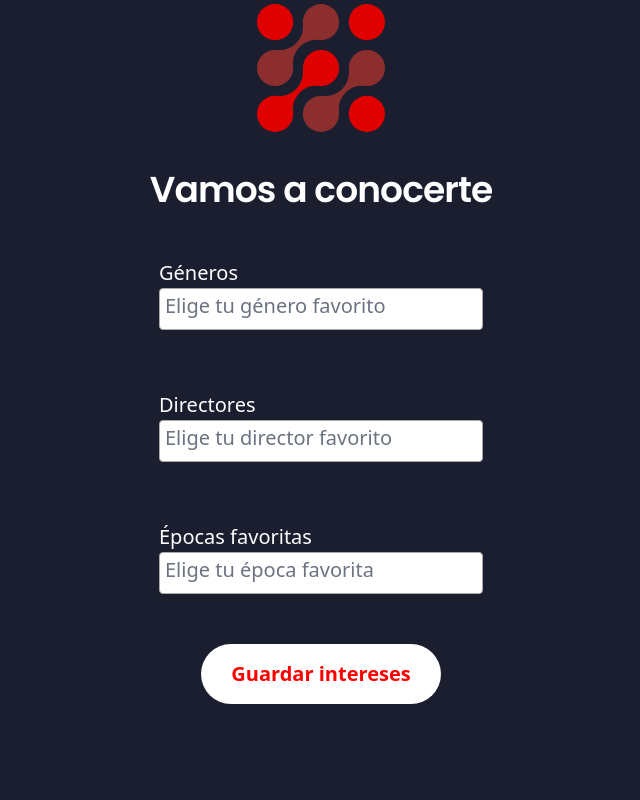
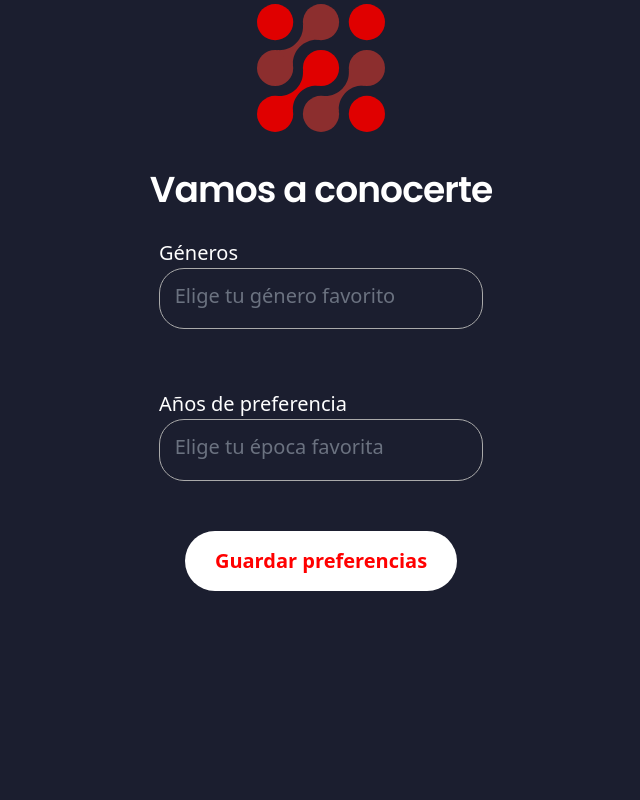
Before and after one commit to emmezita/RecomendIA, a Flask app: template app/templates/home.html in a window 1280 px wide; the page is wider, and only the part inside the window is pictured. Shown: the part 225-1025 px from the top of that part, without its empty margins (319-959 px from the left). After the commit the page ends 816 px from the top of that part, so only its background shows below. Run offline with Flask 3, Linux system fonts and the light colour scheme; the template is opened without the code that fills it: most values are stand-ins (such as "Sample title", 1, 10 or a date in 2020); style sheets or scripts are compiled from the project's sources; some libraries are stand-ins or nearby versions.

Commit message:
Nueva conexion con BD y primera parte de Preferencias.

```diff
--- a/app/app.py
+++ b/app/app.py
@@ -7,10 +7,10 @@ app.secret_key = os.urandom(24)
 
 # Conexión con la bd
 conn = psycopg2.connect(
-    dbname="bd_recomend",
-    user="postgres",
+    dbname="knoguera",
+    user="knoguera",
     password="123456",
-    host="localhost"
+    host="labs-dbservices01.ucab.edu.ve"
 )
 
 @app.route("/")
@@ -28,12 +28,15 @@ def login():
         password = request.form['password']
 
         cur = conn.cursor()
-        cur.execute("SELECT * FROM public.\"Usuario\" WHERE usuario_id = %s", (email,))
+        cur.execute("SELECT * FROM public.\"usuario\" WHERE usuario_email = %s", (email,))
         result = cur.fetchone()
 
         if result:
-            if result[1] == password:
-                name = result[2]
+            if result[3] == password:
+                name = result[1]
+                name = result[1]
+                usuario_id = result[0]
+                session['usuario_id'] = usuario_id  # Guardar el ID del usuario en la sesión
                 return redirect(url_for('home', name=name))
             else:
                 return jsonify({'error': 'Clave inválida.'}), 400
@@ -55,23 +58,50 @@ def register():
             return jsonify({'error': 'Las contraseñas no coinciden.'}), 400
 
         cur = conn.cursor()
-        cur.execute("SELECT COUNT(*) FROM public.\"Usuario\" WHERE usuario_id = %s", (email,))
+        cur.execute("SELECT COUNT(*) FROM public.\"usuario\" WHERE usuario_email = %s", (email,))
         result = cur.fetchone()[0]
 
         if result > 0:
             return jsonify({'error': 'El correo electrónico ya está registrado.'}), 400
         else:
-            cur.execute("INSERT INTO public.\"Usuario\" (usuario_id, usuario_password, usuario_name) VALUES (%s, %s, %s)", (email, password, fullname))
+            cur.execute("INSERT INTO public.\"usuario\" (usuario_nombre, usuario_email, usuario_password) VALUES (%s, %s, %s)", (fullname, email, password))
             conn.commit()
             cur.close()
             return jsonify({'success': 'Usuario registrado correctamente.'}), 200
 
     return render_template('register.html')
 
+@app.route('/home/<name>', methods=['GET', 'POST'])
+def home(name=None):
 
-@app.route('/home/<name>')
-def home(name=None):
+    usuario_id = session.get('usuario_id')
+    if usuario_id is None:
+        return "Error: No se pudo obtener el ID del usuario"
+
+    if request.method == 'POST':
+        generos = request.form.getlist('generos')
+        epocas = request.form.getlist('epocas')
+
+        try:
+            cur = conn.cursor()
+
+            for genero in generos:
+                for epoca in epocas:
+                    ano_inicio, ano_fin = epoca.split('-')
+                    cur.execute("INSERT INTO PreferenciasUsuario (usuario_id, genero, ano_inicio, ano_fin) VALUES (%s, %s, %s, %s)", (usuario_id, genero, ano_inicio, ano_fin))
+
+            conn.commit()
+
+            cur.close()
+            conn.close()
+
+            return "Preferencias guardadas correctamente"
+        except psycopg2.Error as e:
+            conn.rollback()
+            return f"Error al guardar las preferencias: {e}"
+
     return render_template('home.html', name=name)
+
 
 @app.route('/swipe')
 def swipe():
--- a/app/static/css/home.css
+++ b/app/static/css/home.css
@@ -13,13 +13,21 @@ body {
     font-size: 20px;
 }
 
+
 .select-container select {
     width: 100%;
     padding: 50px;
     font-size: 20px;
-    border-radius: 30px; /* Ajusta el radio de borde aquí */
-    background-color: #fff;
+    border-radius: 30px;
+    background-color: #1B1E2F;
+    border-color: #fff;
     cursor: pointer;
+}
+
+.select2-container--default .select2-selection--multiple {
+    background-color:  #1B1E2F;
+    border-radius: 25px;
+    padding: 3%;
 }
 
 .title {
--- a/app/templates/home.html
+++ b/app/templates/home.html
@@ -13,39 +13,49 @@
         <h1 style="color: white; font-size: 24px; font-family: poppins; padding: 35px;">¡Hola {{ name }}!</h1>
         <a href="{{ url_for('login') }}" style="color: red; float: right; font-size: 24px; font-family: poppins; padding: 35px; margin-left: 1400px;">Cerrar sesión</a>
     </div>
+
     <div class="flex min-h-full flex-col justify-center px-16 py-24 lg:px-8">
         <div class="sm:mx-auto sm:w-full sm:max-w-sm ">
             <img class="mx-auto h-32 w-auto logo-img" src="{{ url_for('static', filename='images/logo.svg') }}" alt="Your Company">
             <h1 class="mt-10 text-center text-2xl leading-9 tracking-tight text-white font-poppins font-semibold title">Vamos a conocerte</h1>
-            <form>
-              <div class="slc-container">
+            <form action="{{ url_for('home', name=name) }}" method="post">
                 <div class="select-container">
                     <label for="generos" class="text-white">Géneros</label>
-                    <select id="generos" name="generos" multiple>
-                        <option value="accion">Acción</option>
-                        <option value="comedia">Comedia</option>
-                        <option value="drama">Drama</option>
+                    <select id="generos" name="generos" multiple style="padding: 3% !important; border-radius: 25px">
+                        <option value="Action">Acción</option>
+                        <option value="Adventure">Aventura</option>
+                        <option value="Animation">Animación</option>
+                        <option value="Comedy">Comedia</option>
+                        <option value="Crime">Crimen</option>
+                        <option value="Documentary">Documental</option>
+                        <option value="Drama">Drama</option>
+                        <option value="Family">Familiar</option>
+                        <option value="Fantasy">Fantasía</option>
+                        <option value="History">Historia</option>
+                        <option value="Horror">Terror</option>
+                        <option value="Music">Música</option>
+                        <option value="Mystery">Misterio</option>
+                        <option value="Romance">Romance</option>
+                        <option value="Science Fiction">Ciencia Ficción</option>
+                        <option value="TV Movie">Película de TV</option>
+                        <option value="Thriller">Suspenso</option>
+                        <option value="War">Guerra</option>
+                        <option value="Western">Western</option>
                     </select>
                 </div>
                 <div class="select-container">
-                    <label for="directores" class="text-white">Directores</label>
-                    <select id="directores" name="directores" multiple>
-                        <option value="spielberg">Steven Spielberg</option>
-                        <option value="tarantino">Quentin Tarantino</option>
-                        <option value="nolan">Christopher Nolan</option>
+                    <label for="epocas" class="text-white">Años de preferencia</label>
+                    <select id="epocas" name="epocas" multiple style="padding: 3% !important; border-radius: 25px">
+                        <option value="1900-1910">1900-1910</option>
+                        <option value="1911-1920">1911-1920</option>
+                        <option value="1921-1930">1921-1930</option>
+                        <option value="1931-1940">1931-1940</option>
+                        <option value="1941-1950">1941-1950</option>
+
                     </select>
                 </div>
-                <div class="select-container">
-                    <label for="epocas" class="text-white">Épocas favoritas</label>
-                    <select id="epocas" name="epocas" multiple>
-                        <option value="contemporanea">Contemporánea</option>
-                        <option value="clasica">Clásica</option>
-                        <option value="futurista">Futurista</option>
-                    </select>
-                </div>
-              </div>
                 <div class="form-container">
-                    <input type="submit" value="Guardar intereses">
+                    <input type="submit" value="Guardar preferencias">
                 </div>
             </form>
         </div>
```
